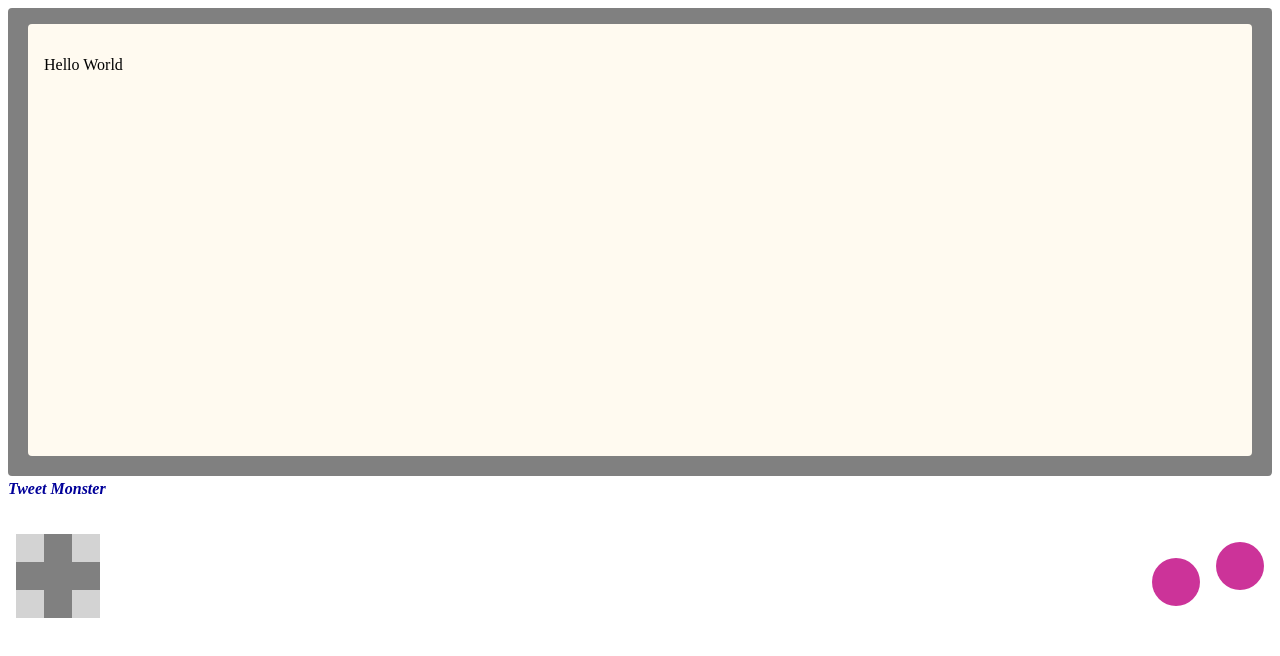
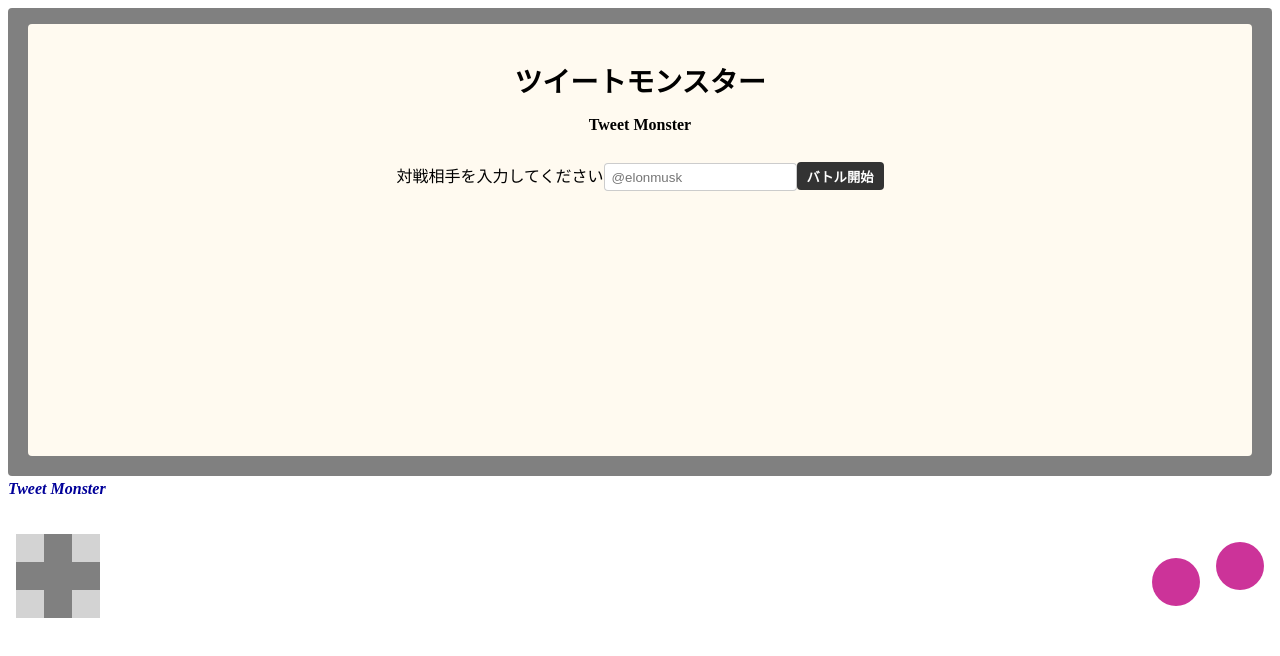
Before and after one commit to yusukekagawa0417/twitter-monster, a Nuxt app: page / in a window 1280 px wide. Shown: the top 656 px of the page. Built offline with nearby package versions, Linux system fonts and the light colour scheme.

Commit message:
スタート画面作成

```diff
--- a/pages/index.vue
+++ b/pages/index.vue
@@ -1,11 +1,77 @@
 <template>
   <section class="container">
-      <p>Hello World</p>
+    <div class="title">
+      ツイートモンスター
+      <div class="title__english">
+        Tweet Monster
+      </div>
+      <i class="fa-brands fa-twitter title__icon"></i>
+    </div>
+    <div class="config">
+      <form v-on:submit.prevent="start">
+        <label class="config__explaination">対戦相手を入力してください</label>
+        <input class="config__form" v-model="rival" placeholder="@elonmusk">
+        <button class="config__start-button">バトル開始</button>
+      </form>
+    </div>
   </section>
 </template>
 
 <script>
 export default {
-  layout: 'gameboy'
+  data() {
+      return {
+        rival: '',
+      }
+  },
+  methods: {
+    start() {
+      this.$router.push('/monsters/' + this.rival);
+    }
+  },
+  layout: 'gameboy',
 }
 </script>
+
+<style>
+.title {
+  font-size: 28px;
+  font-weight: bold;
+  text-align: center;
+  margin: 20px 0 0;
+}
+.title__english {
+  font-size: 16px;
+  margin: 16px 0 0;
+}
+.title__icon {
+  font-size: 64px;
+  margin: 28px 0 0;
+}
+.config {
+  margin: 28px 0 0;
+  text-align: center;
+}
+.config__explaination {
+  display: inline-block;
+  margin: 0 0 8px;
+}
+.config__form {
+  height: 28px;
+  padding: 0 8px;
+  border-radius: 4px;
+  border: none;
+  box-shadow: 0 0 0 1px #ccc inset;
+}
+.config__start-button {
+  height: 28px;
+  padding: 0 8px;
+  border: none;
+  border-radius: 4px;
+  background: #333;
+  color: #fff;
+  font-weight: bold;
+  cursor: pointer;
+  border: 2px solid transparent;
+}
+</style>
```
